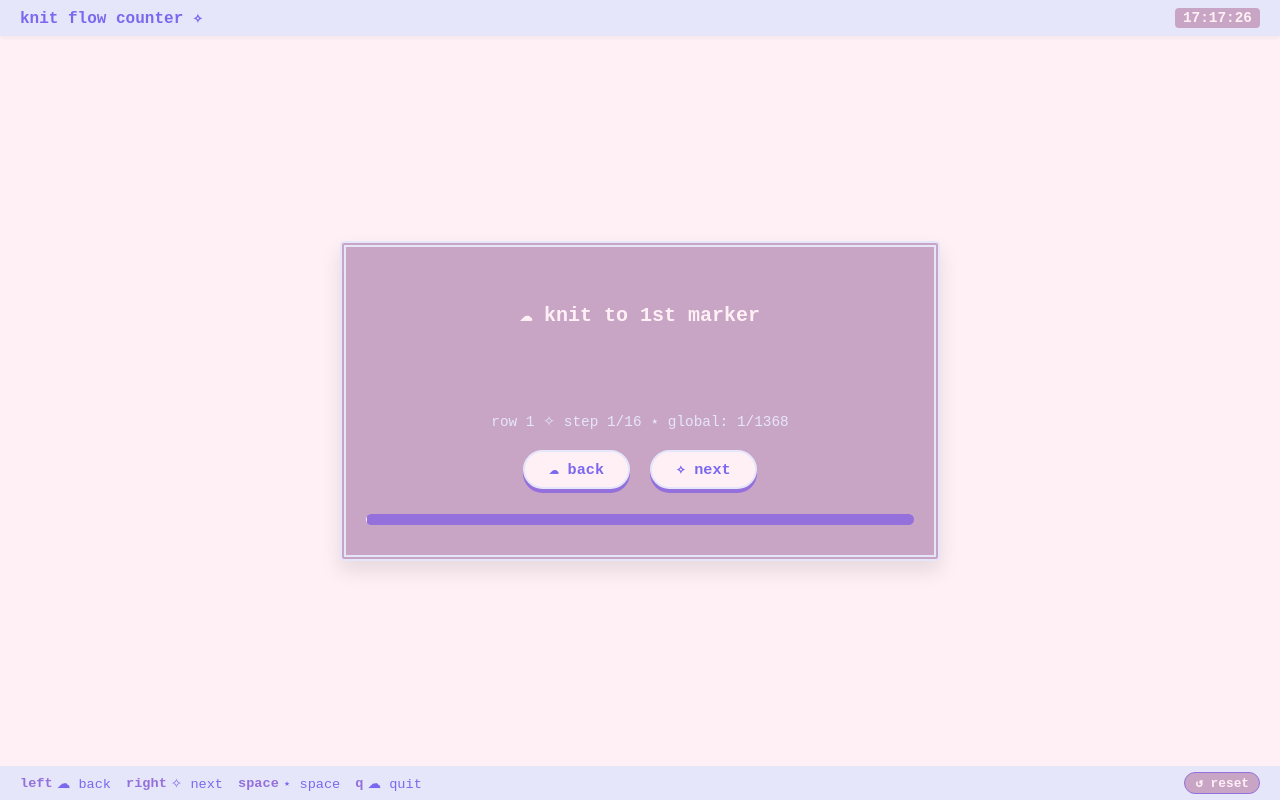
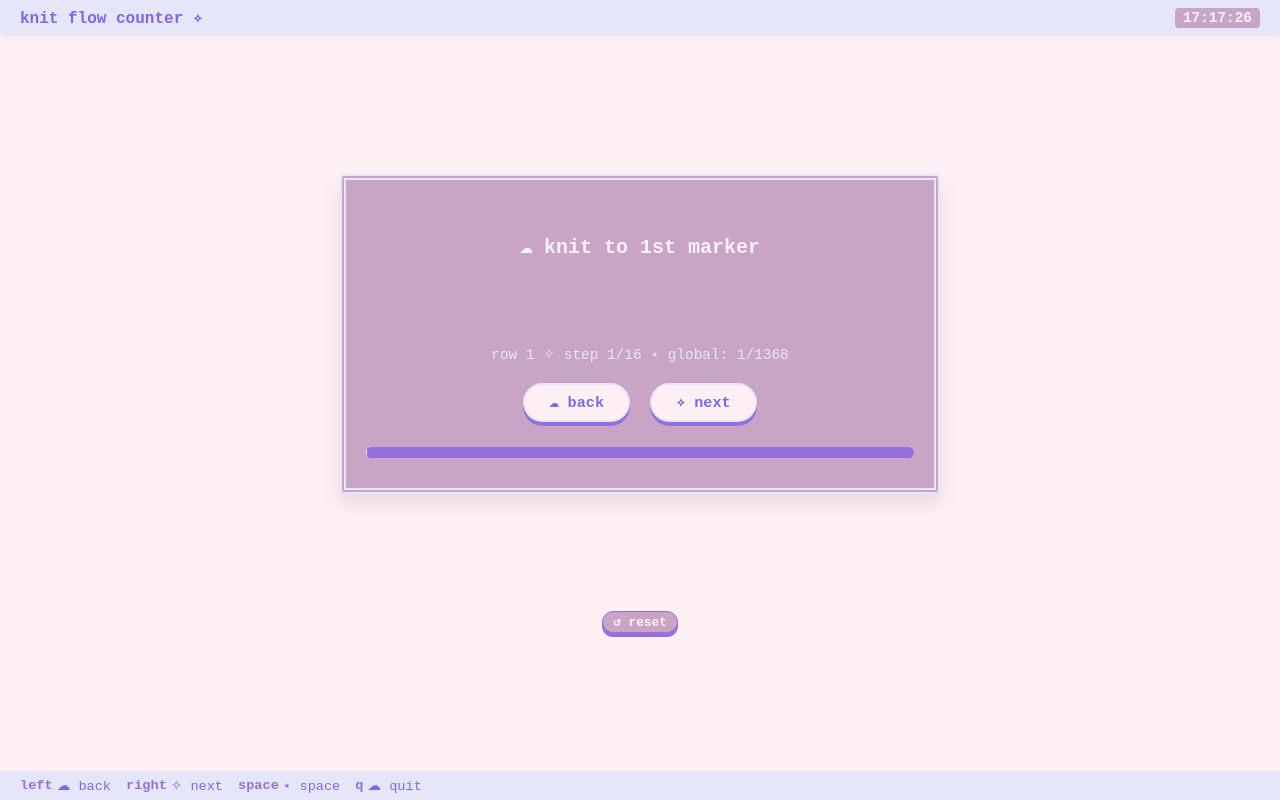
Before and after one commit to bounim/knitting-counter, a plain HTML site: page index.html in a window 1280 px wide. Drawn offline with Linux system fonts and the light colour scheme.

Commit message:
Place button in center

```diff
--- a/index.html
+++ b/index.html
@@ -66,7 +66,8 @@
         .viewport-center {
             flex: 1;
             display: flex;
-            justify-content: center;
+            flex-direction: column;
+            justify-content: space-evenly;
             align-items: center;
             width: 100%;
             padding: 20px;
@@ -258,6 +259,9 @@
                 <div class="progress-bar-fill" id="progress-fill"></div>
             </div>
         </div>
+        <div id="bottom-container">
+            <button class="cute-btn reset-btn" onclick="resetApp()">↺ reset</button>
+        </div>
     </div>
 
     <!-- Footer Widget (Bindings Reference) -->
@@ -266,7 +270,6 @@
         <div class="binding-item"><span class="key">right</span><span class="description">✧ next</span></div>
         <div class="binding-item"><span class="key">space</span><span class="description">⋆ space</span></div>
         <div class="binding-item"><span class="key">q</span><span class="description">☁ quit</span></div>
-        <button class="reset-btn" onclick="resetApp()">↺ reset</button>
     </footer>
 
     <script src="knitting_pattern_size_2.js"></script>
```
